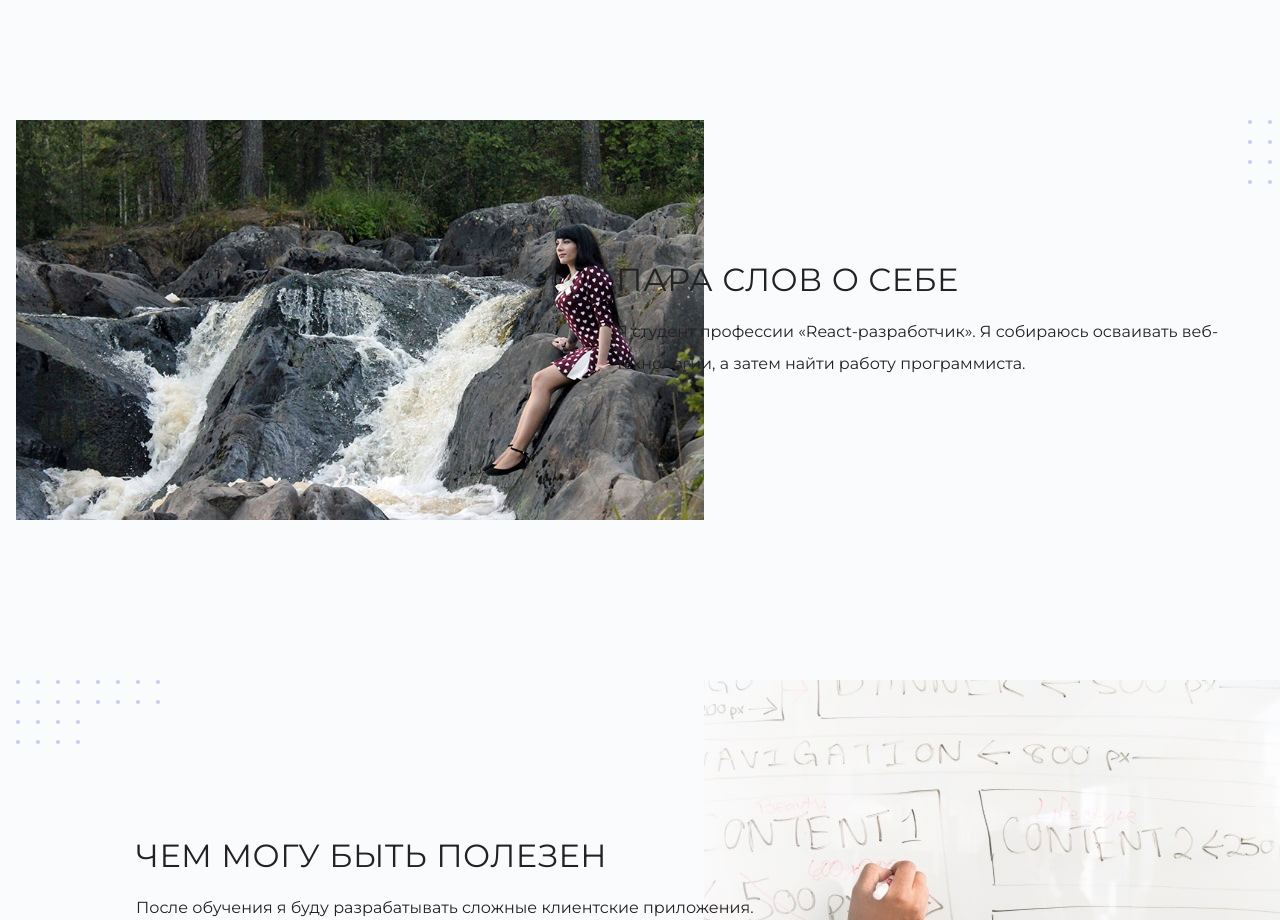
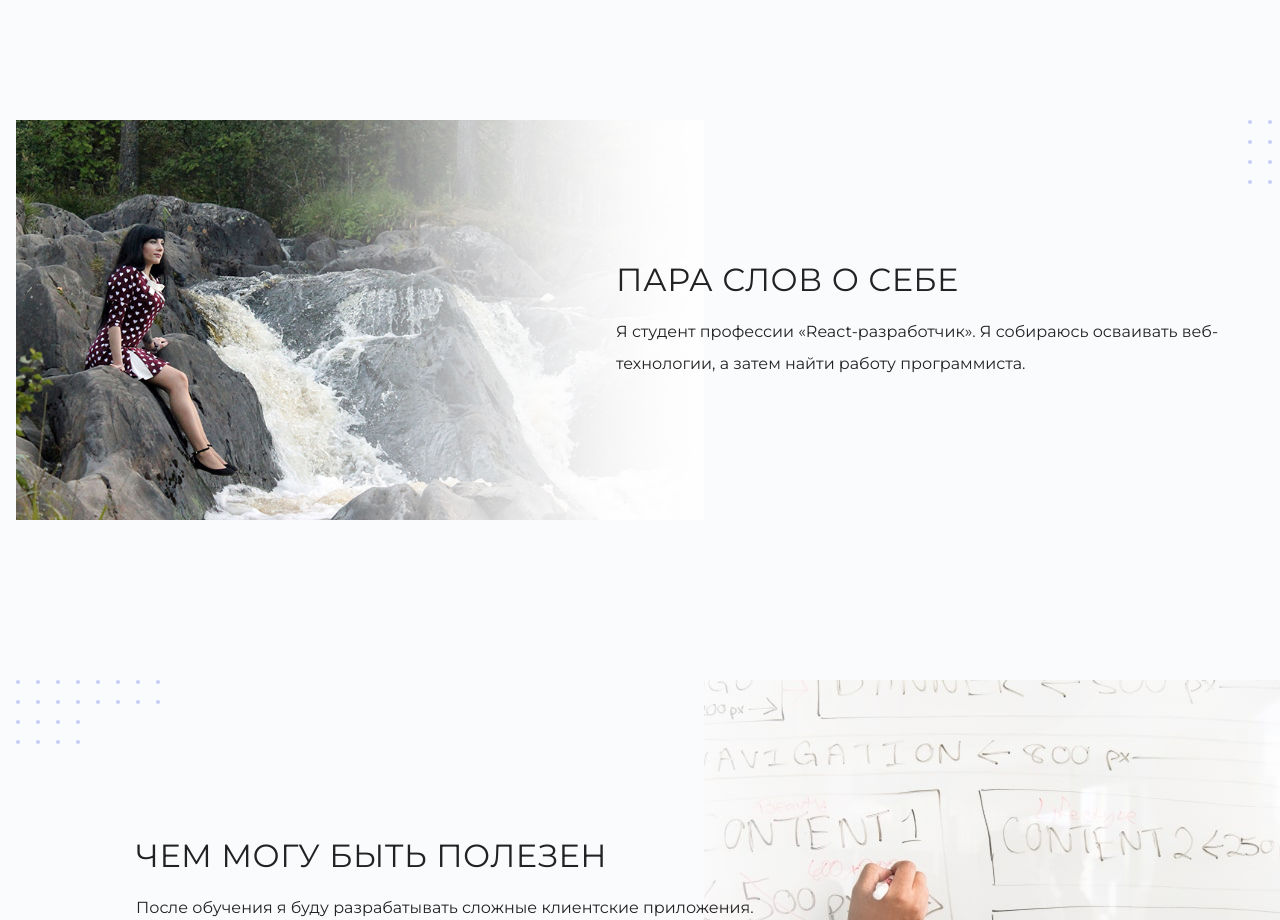
Before and after one commit to Bwomsamdi/github-pages-example, a plain HTML site: page index.html in a window 1280 px wide. Shown: the part 920-1840 px from the top of the page. Drawn offline with Linux system fonts and the light colour scheme.

Commit message:
еще одна смена имени

```diff
--- a/index.html
+++ b/index.html
@@ -27,7 +27,7 @@
         <div class="container">
           <h2 class="subheading">Давайте познакомимся</h2>
           <figure class="user-image">
-            <img src="files/userr.jpg" width="928" height="536" alt="Фотография Елены">
+            <img src="files/userrr.jpg" width="928" height="536" alt="Фотография Елены">
           </figure>
           <div>
             <h3>Пара слов о себе</h3>
```
